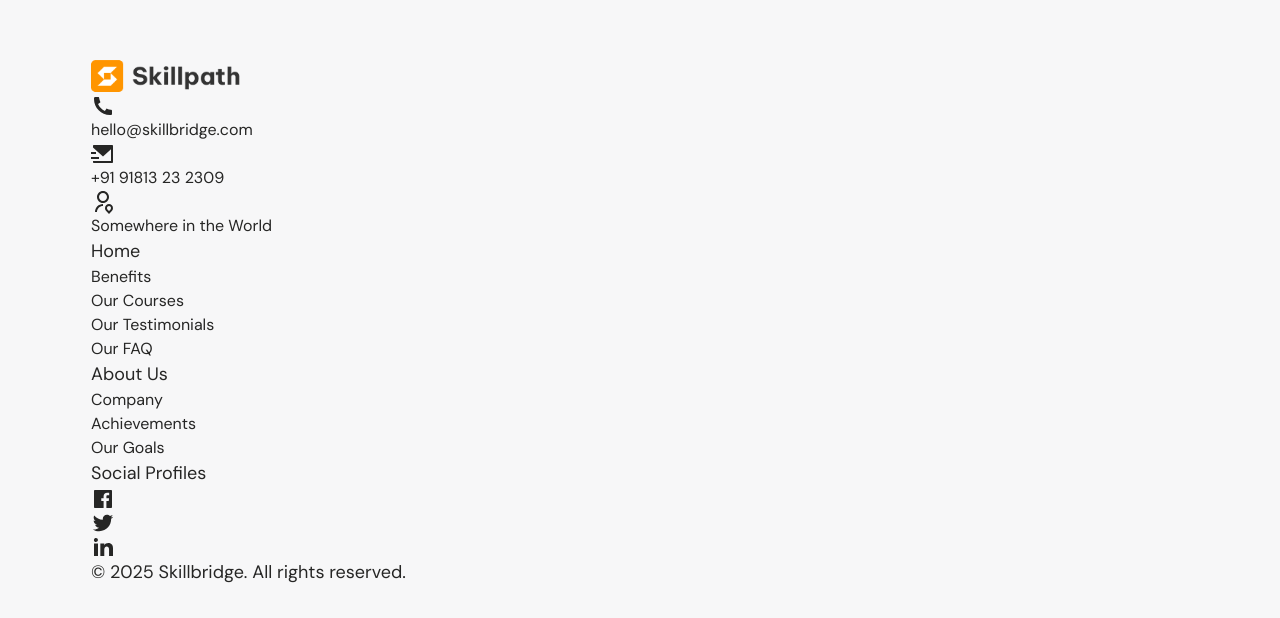
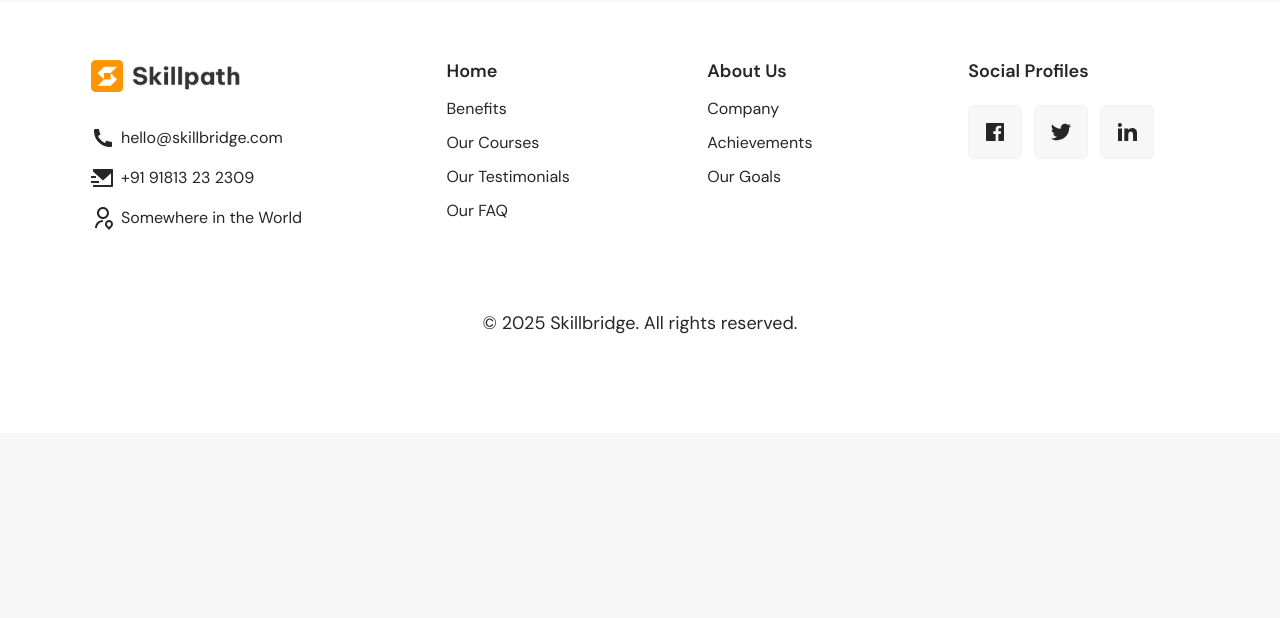
Before and after one commit to Madhankannan02/Education-Website-TailwindCSS, a React (Vite) app: page / in a window 1280 px wide. Shown: the part 7244-7862 px from the top of the page. After the commit the page ends 7677 px from the top, so only its background shows below. Built offline with nearby package versions, Linux system fonts and the light colour scheme.

Commit message:
Completed the Footer Section Fully

```diff
--- a/src/components/Footer.jsx
+++ b/src/components/Footer.jsx
@@ -2,17 +2,17 @@ import { contactInfo, footerLists, socialIcons } from "../constant/data";
 
 export function Footer() {
  return (
-  <footer className="pt-14 pb-8">
+  <footer className="pt-14 pb-8 bg-white">
    <div className="container">
-    <div className="">
+    <div className="grid gap-10 sm:grid-cols-2 lg:grid-cols-[1fr_0.7fr_0.7fr_0.7fr]">
      <div className="">
       <div className="">
        <img src="assets/images/logo.png" alt="footer logo" width={150} height={50} />
       </div>
 
-      <div className="">
+      <div className="mt-8 space-y-4">
        {contactInfo.map((item) => (
-        <a href="#" key={item.id}>
+        <a href="#" key={item.id} className="flex items-center gap-1.5 hover:text-orange-50 hover:underline transition-colors">
          {<item.icon />}
          {item.label}
         </a>
@@ -20,12 +20,12 @@ export function Footer() {
       </div>
      </div>
      {footerLists.map((item) => (
-      <div key={item.id}>
-       <p>{item.title}</p>
-       <ul className="">
-        {item.links.map((link, index)=>(
+      <div key={item.id} className="space-y-3">
+       <p className="text-lg font-semibold">{item.title}</p>
+       <ul className="space-y-2.5">
+        {item.links.map((link, index) => (
          <li key={index}>
-          <a href="#">{link.label}</a>
+          <a href="#" className="hover:text-orange-50 transition-colors">{link.label}</a>
          </li>
         ))}
        </ul>
@@ -33,10 +33,10 @@ export function Footer() {
      ))}
 
      <div className="">
-      <p>Social Profiles</p>
-      <div>
-       {socialIcons.map((icon)=>(
-        <button>
+      <p className="text-lg font-semibold">Social Profiles</p>
+      <div className="flex mt-5 gap-3">
+       {socialIcons.map((icon) => (
+        <button className="secondary-btn p-3.5 bg-white-97 hover:bg-white-99 hover:shadow-md transition-all">
          <a href="#">{<icon.icon />}</a>
         </button>
        ))}
@@ -44,7 +44,7 @@ export function Footer() {
      </div>
     </div>
 
-    <p>&copy; {new Date().getFullYear()} Skillbridge. All rights reserved.</p>
+    <p className="m-16 text-center lg:mt-20">&copy; {new Date().getFullYear()} Skillbridge. All rights reserved.</p>
    </div>
   </footer>
  );
```
